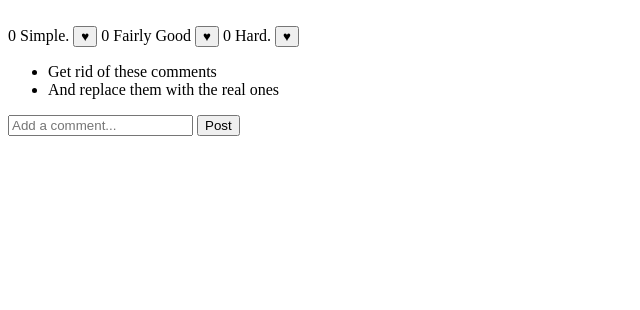
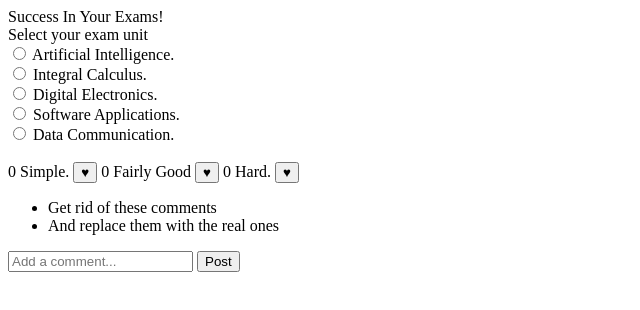
Before and after one commit to karugo-murage/Exel-in--your-Exams, a plain HTML site: page index.html in a window 1280 px wide. Shown: the whole page, without its empty margins (0-640 px from the left). Drawn offline with Linux system fonts and the light colour scheme.

Commit message:
add units selection

```diff
--- a/index.html
+++ b/index.html
@@ -8,7 +8,16 @@
 </head>
 <body>
     <div class="container">
-        <div class="title"></div>
+        <div class="title">Success In Your Exams!</div>
+        <form action="">
+            <div>Select your exam unit <br></div>
+            <input type="radio" name="unit"> Artificial Intelligence. <br>
+            <input type="radio" name="unit"> Integral Calculus. <br>
+            <input type="radio" name="unit"> Digital Electronics. <br>
+            <input type="radio" name="unit"> Software Applications. <br>
+            <input type="radio" name="unit"> Data Communication. <br>
+        </form>
+
         <div class="image">
             <img src="" alt="">
         </div>
```
